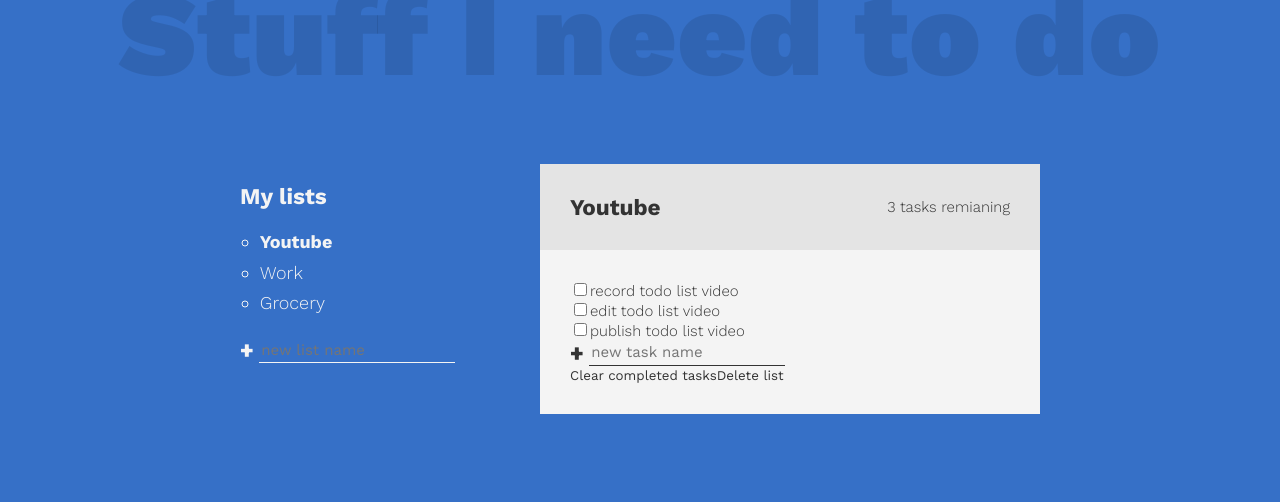
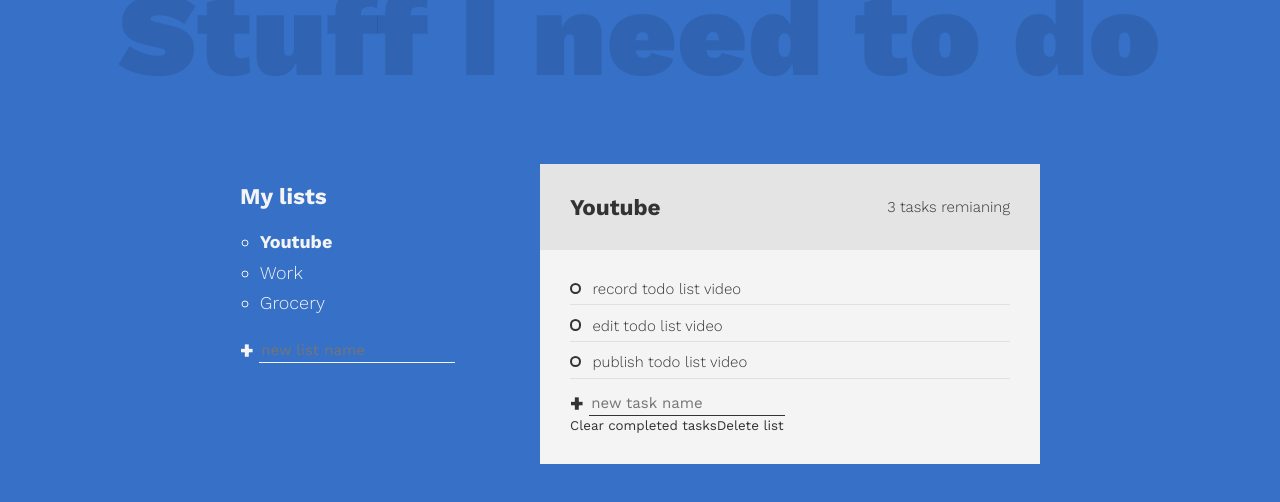
Before and after one commit to evaldosantos/better-todo-app, a Next.js app: page / in a window 1280 px wide. Shown: the top 502 px of the page. Built offline with nearby package versions, Linux system fonts and the light colour scheme.

Commit message:
add styles to todo list

```diff
--- a/styles/Home.scss
+++ b/styles/Home.scss
@@ -110,3 +110,77 @@ form {
 .todo-body {
   padding: var(--spacer);
 }
+
+[type='checkbox'] {
+  opacity: 0;
+  position: absolute;
+}
+
+.custom-checkbox {
+  --size: .75em;
+  display: inline-block;
+  width: var(--size);
+  height: var(--size);
+  margin-right: var(--size);
+  cursor: pointer;
+  border: 2px solid currentColor;
+  border-radius: 50%;
+  transform: scale(1);
+  transition: transform 300ms ease-in-out;
+}
+
+.task:hover .custom-checkbox,
+[type='checkbox']:focus + label .custom-checkbox {
+  transform: scale(1.2);
+  color: var(--clr-primary);
+}
+
+[type='checkbox']:checked + label .custom-checkbox {
+  background: var(--clr-primary);
+  border-color: var(--clr-primary);
+  box-shadow: inset 0 0 0px 2px white;
+}
+
+[type='checkbox']:checked + label {
+  opacity: 0.5;
+}
+
+.task label {
+  display: flex-inline;
+  align-items: center;
+  position: relative;
+}
+
+.task {
+  position: relative;
+  margin-bottom: 1.25em;
+}
+
+.task::after {
+  content: "";
+  position: absolute;
+  right: 0;
+  left: 0;
+  bottom: -0.5em;
+  height: 1px;
+  background: currentColor;
+  opacity: 0.1;
+}
+
+.task label::after {
+  content: '';
+  position: absolute;
+  right: 0;
+  left: 1.5em;
+  top: 50%;
+  height: 3px;
+  background: currentColor;
+  transform: scaleX(0);
+  transform-origin: right;
+  transition: transform 150ms ease-in-out;
+}
+
+[type='checkbox']:checked + label::after {
+  transform: scaleX(1);
+  transform-origin: left;
+}
```
